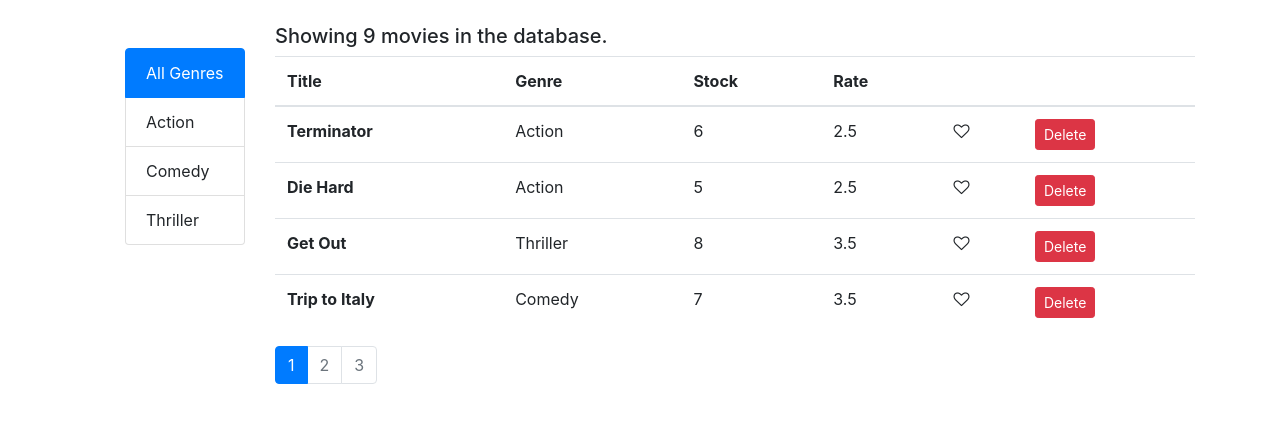
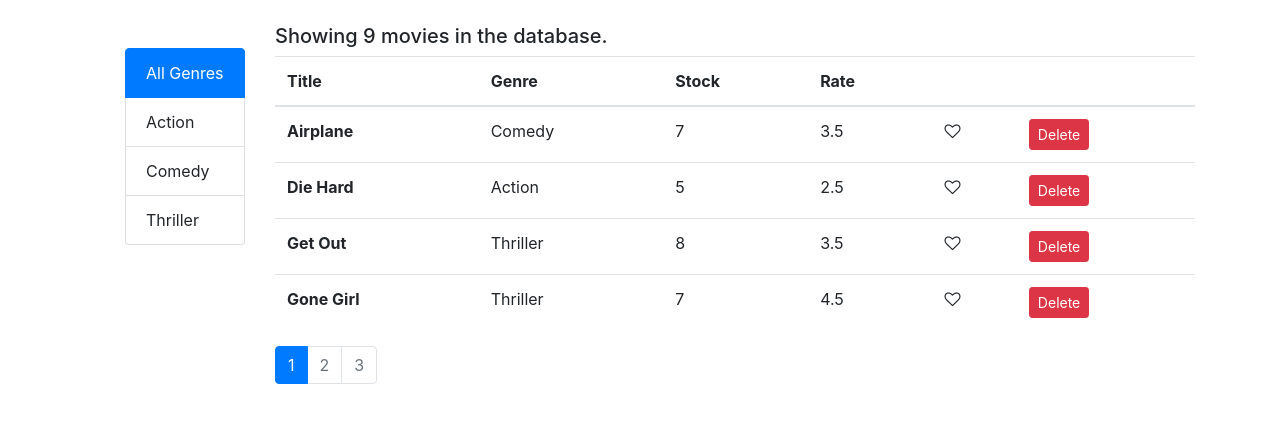
Before and after one commit to elveon97/Vidly, a React (Create React App) app: page / in a window 1280 px wide. Shown: the top 422 px of the page. Built offline with nearby package versions, Linux system fonts and the light colour scheme.

Commit message:
Extracted sorting responsability

```diff
--- a/src/components/MoviesTable.jsx
+++ b/src/components/MoviesTable.jsx
@@ -1,19 +1,27 @@
-import React, { PureComponent } from "react";
+import React, { Component } from "react";
 import Heart from "./common/heart";
-import { SSL_OP_MICROSOFT_BIG_SSLV3_BUFFER } from "constants";
 
-const MoviesTable = props => {
-  const { movies, onLike, onDelete } = props;
+class MoviesTable extends Component {
+  raiseSort = path => {
+    let sorting = { ...this.props.sorting };
+    let order = "asc";
+    if (path === sorting.path && sorting.order === "asc") order = "desc";
 
-  if (movies.length === 0) return null;
+    sorting.path = path;
+    sorting.order = order;
+    this.props.onSort(sorting);
+  };
+
+  render() {
+    const { movies, onLike, onDelete } = this.props;
     return (
       <table className="table">
         <thead>
           <tr>
-          <th>Title</th>
-          <th>Genre</th>
-          <th>Stock</th>
-          <th>Rate</th>
+            <th onClick={() => this.raiseSort("title")}>Title</th>
+            <th onClick={() => this.raiseSort("genre.name")}>Genre</th>
+            <th onClick={() => this.raiseSort("numberInStock")}>Stock</th>
+            <th onClick={() => this.raiseSort("dailyRentalRate")}>Rate</th>
             <th></th>
             <th></th>
           </tr>
@@ -41,6 +49,7 @@ const MoviesTable = props => {
         </tbody>
       </table>
     );
-};
+  }
+}
 
 export default MoviesTable;
--- a/src/components/common/listGroup.jsx
+++ b/src/components/common/listGroup.jsx
@@ -1,7 +1,7 @@
 import React from "react";
 
 const ListGroup = props => {
-  const { items, active, all, onClick, textProperty, valueProperty } = props;
+  const { items, active, onClick, textProperty, valueProperty } = props;
 
   if (items.length === 0) return null;
 
--- a/src/components/vidya.jsx
+++ b/src/components/vidya.jsx
@@ -3,6 +3,7 @@ import Pagination from "./common/pagination";
 import ListGroup from "./common/listGroup";
 
 import { paginate } from "../utils/pagination";
+import { sort } from "../utils/sorting";
 import { getMovies } from "../services/fakeMovieService";
 import { getGenres } from "../services/fakeGenreService";
 import MoviesTable from "./MoviesTable";
@@ -11,16 +12,26 @@ export class Vidya extends React.Component {
   state = {
     movies: [],
     genres: [],
-    activeGenreId: "0",
+    activeGenreId: "",
+    sorting: {
+      path: "title",
+      order: "asc"
+    },
     pagination: {
       active: 1,
       itemsPerPage: 4
     }
   };
 
+  handleSort = sorting => {
+    this.setState({
+      sorting
+    });
+  };
+
   componentDidMount() {
     const movies = getMovies();
-    const genres = [{ name: "All Genres", _id: "0" }, ...getGenres()];
+    const genres = [{ name: "All Genres", _id: "" }, ...getGenres()];
     this.setState({
       movies,
       genres
@@ -76,15 +87,18 @@ export class Vidya extends React.Component {
 
   render() {
     const { movies: allMovies, pagination, activeGenreId } = this.state;
+    const { path, order } = this.state.sorting;
 
     if (allMovies.length > 0) {
       const moviesToPaginate =
-        activeGenreId !== "0"
+        activeGenreId !== ""
           ? allMovies.filter(movie => movie.genre._id === activeGenreId)
           : allMovies;
 
+      const sorted = sort(moviesToPaginate, path, order);
+
       const movies = paginate(
-        moviesToPaginate,
+        sorted,
         this.state.pagination.active,
         this.state.pagination.itemsPerPage
       );
@@ -110,6 +124,8 @@ export class Vidya extends React.Component {
               movies={movies}
               onLike={this.toggleLike}
               onDelete={this.handleDelete}
+              onSort={this.handleSort}
+              sorting={this.state.sorting}
             />
             <Pagination
               pagination={pagination}
--- /dev/null
+++ b/src/utils/sorting.js
@@ -0,0 +1,5 @@
+import _ from "lodash";
+
+export function sort(items, path, order) {
+  return _.orderBy(items, [path], [order]);
+}
```
Also changed, not shown: src/components/common/lol.json (deleted). Lines whose indentation alone changed are shown as unchanged.
